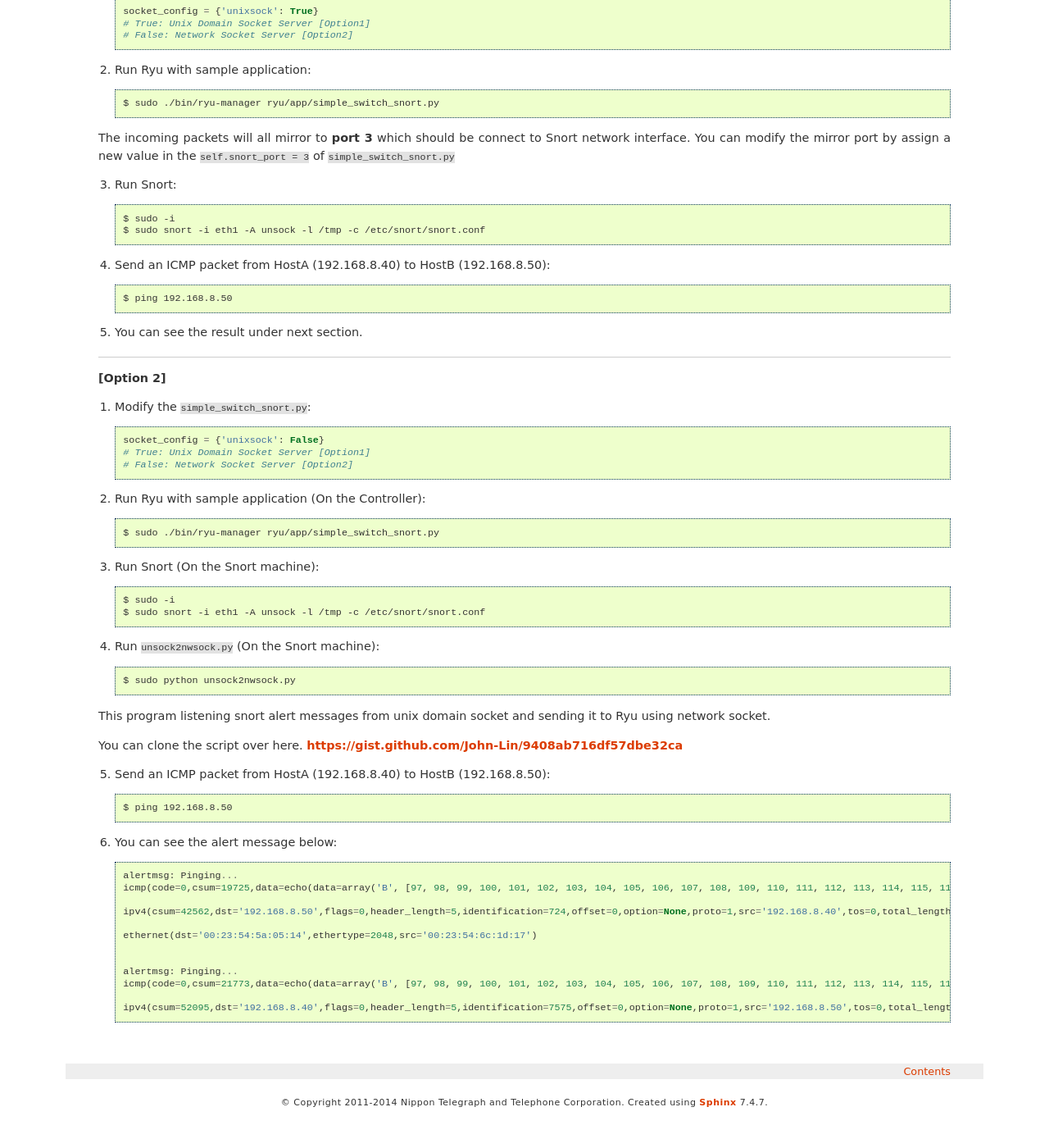
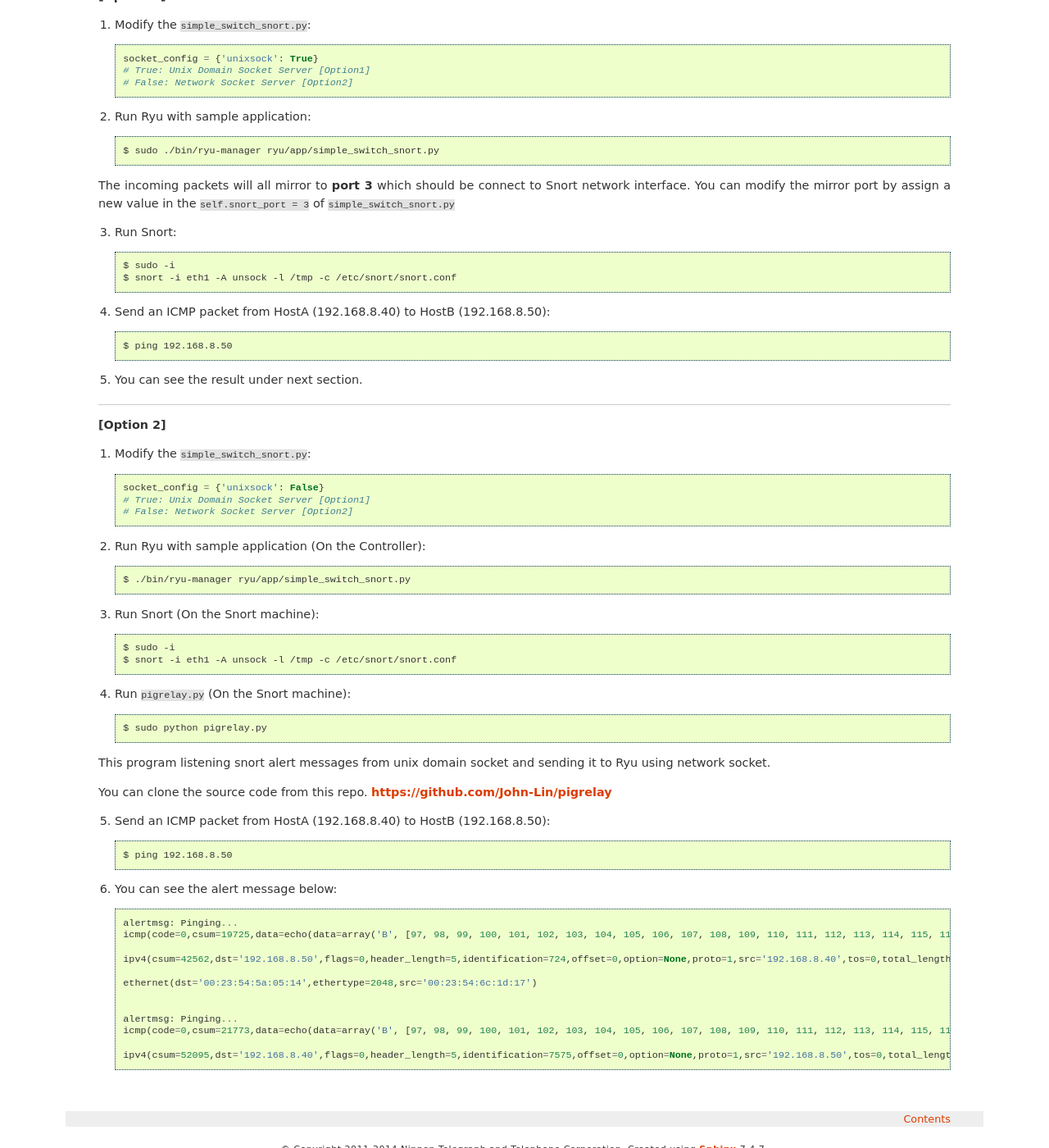
Before and after one commit to zengyue-github/ryu, a Sphinx documentation site: the page built from doc/source/snort_integrate.rst, in a window 1280 px wide and 1400 px high, scrolled down 1498 px. Shown: the whole window at 82% size. Built offline with Sphinx 7.4.7, drawn with Linux system fonts in a browser that asks for light colours; before the commit the page ends 2859 px from its top, so only the background shows below that; some of the changed text lies outside the part shown.

Commit message:
Snort Integrate:
Remove the wrong way to get IP and bind with it.
Binding with '0.0.0.0' and listen on all host.

Update and fix typos in the snort_integrate.rst document.

Fix the problem about pigrelay reconnect to ryu will not be accepted.

Pigrelay is a program running on Snort that receive Snort alert
from UNIX socket and send to Ryu via network socket.

Signed-off-by: Che-Wei Lin <linton.tw@gmail.com>
Signed-off-by: FUJITA Tomonori <fujita.tomonori@lab.ntt.co.jp>

```diff
--- a/doc/source/snort_integrate.rst
+++ b/doc/source/snort_integrate.rst
@@ -92,7 +94,7 @@
 3. Run Snort: ::
 
     $ sudo -i
-    $ sudo snort -i eth1 -A unsock -l /tmp -c /etc/snort/snort.conf
+    $ snort -i eth1 -A unsock -l /tmp -c /etc/snort/snort.conf
 
 4. Send an ICMP packet from HostA (192.168.8.40) to HostB (192.168.8.50): ::
 
@@ -114,20 +116,20 @@
 
 2. Run Ryu with sample application (On the Controller): ::
 
-    $ sudo ./bin/ryu-manager ryu/app/simple_switch_snort.py
+    $ ./bin/ryu-manager ryu/app/simple_switch_snort.py
 
 3. Run Snort (On the Snort machine): ::
 
     $ sudo -i
-    $ sudo snort -i eth1 -A unsock -l /tmp -c /etc/snort/snort.conf
+    $ snort -i eth1 -A unsock -l /tmp -c /etc/snort/snort.conf
 
-4. Run ``unsock2nwsock.py`` (On the Snort machine): ::
+4. Run ``pigrelay.py`` (On the Snort machine): ::
 
-    $ sudo python unsock2nwsock.py
+    $ sudo python pigrelay.py
 
 This program listening snort alert messages from unix domain socket and sending it to Ryu using network socket.
 
-You can clone the script over here. https://gist.github.com/John-Lin/9408ab716df57dbe32ca
+You can clone the source code from this repo. https://github.com/John-Lin/pigrelay
 
 
 5. Send an ICMP packet from HostA (192.168.8.40) to HostB (192.168.8.50): ::
```
Also changed, not shown: other parts of doc/source/snort_integrate.rst (+3 -1 lines), 1 other file.
